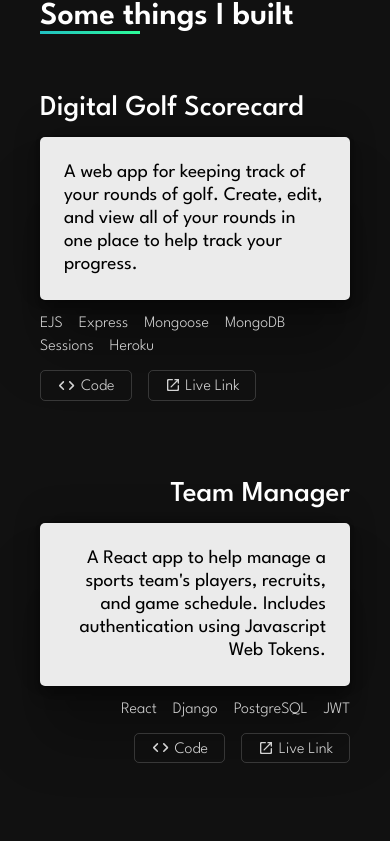
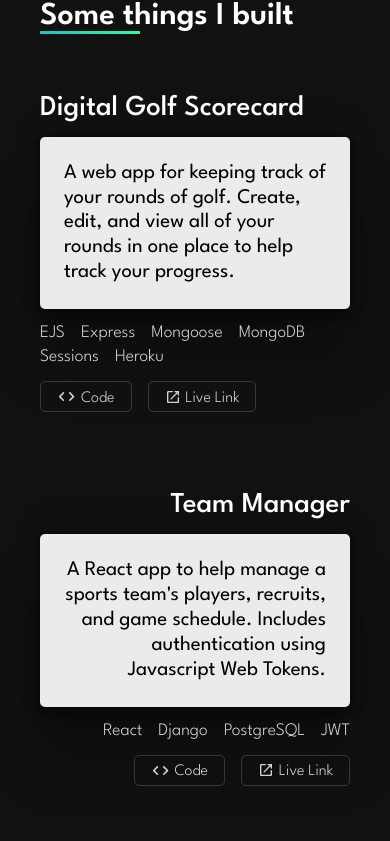
Before and after one commit to colinstoutt/portfolio_colin-stoutt, a Next.js app: page / in a window 390 px wide. Shown: the part 2348-3189 px from the top of the page. Built offline with nearby package versions, Linux system fonts and the light colour scheme.

Commit message:
adjust font sizes

```diff
--- a/src/scss/projects.scss
+++ b/src/scss/projects.scss
@@ -1,4 +1,4 @@
-@media screen and (min-width: 1089px) {
+@media screen and (min-width: 500px) {
   .projects {
     &__section-project {
       position: relative;
@@ -156,7 +156,7 @@
         padding: 1.5rem;
         border-radius: 5px;
         margin-top: 1rem;
-        font-size: 1.2rem;
+        font-size: 1.3rem;
         line-height: 1.2;
         z-index: 999;
         box-shadow: rgba(0, 0, 0, 0.25) 0px 54px 55px,
@@ -168,7 +168,7 @@
           padding: 1.5rem;
           border-radius: 5px;
           margin: 1rem 0 1rem auto;
-          font-size: 1.2rem;
+          font-size: 1.3rem;
           line-height: 1.2;
           box-shadow: rgba(0, 0, 0, 0.25) 0px 54px 55px,
             rgba(0, 0, 0, 0.12) 0px -12px 30px, rgba(0, 0, 0, 0.12) 0px 4px 6px,
@@ -187,6 +187,7 @@
         list-style: none;
         color: white;
         font-weight: 300;
+        font-size: 1.1rem;
         color: lightgray;
         margin: 0.5rem 1rem 0 0;
         &-mid {
@@ -195,6 +196,8 @@
           list-style: none;
           color: white;
           font-weight: 300;
+          font-size: 1.1rem;
+
           color: lightgray;
           margin: 0rem 0 0 1rem;
           padding: 0;
```
